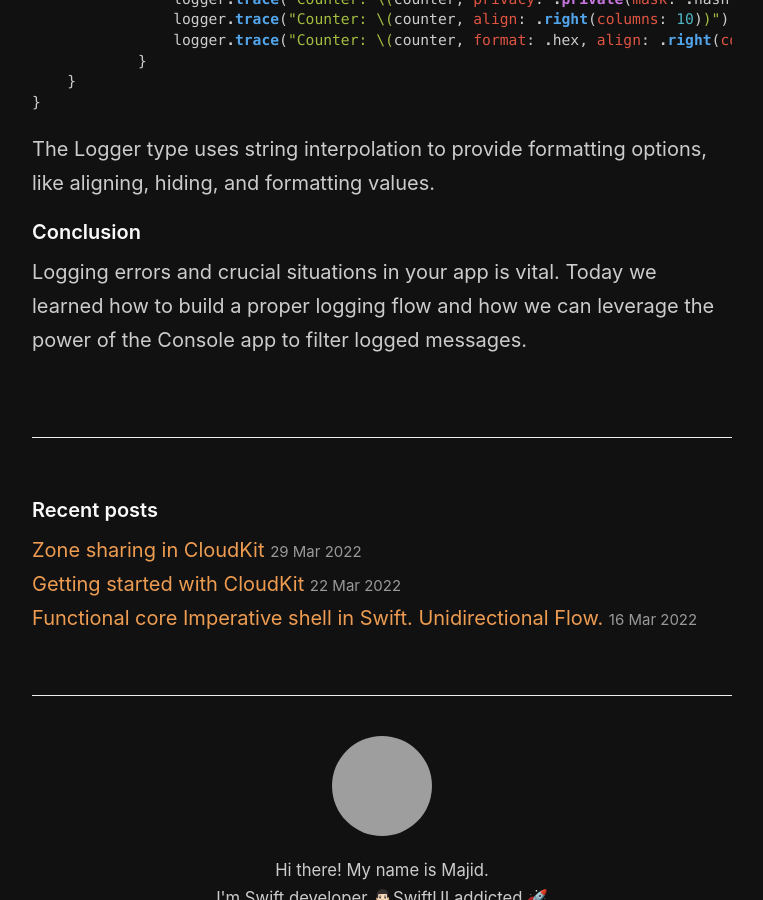
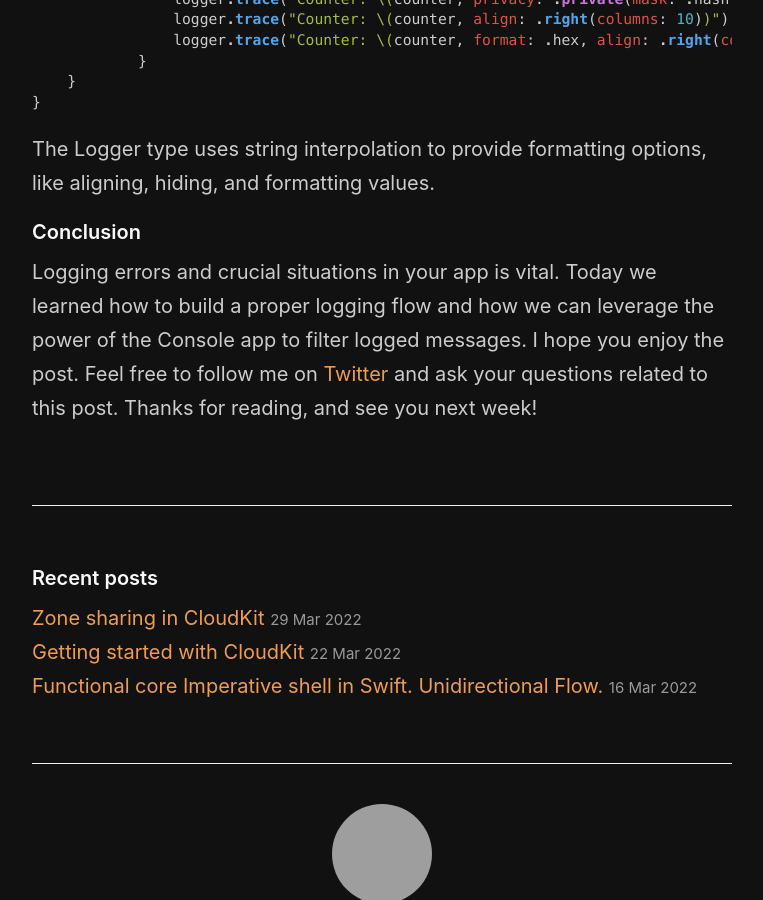
Before and after one commit to mecid/mecid.github.io, a Jekyll site: the page built from _posts/2022-04-06-logging-in-swift.md, in a window 1280 px wide and 900 px high, scrolled down 3288 px, cut to the strip 0-900 px from the top of the window. Shown: the whole strip, without its empty margins (258-1021 px from the left). Built offline with Jekyll 4.4.1, drawn with Linux system fonts in a browser that asks for light colours; grey boxes are pictures that could not be loaded.

Commit message:
conclusion added to the logging post

```diff
--- a/_posts/2022-04-06-logging-in-swift.md
+++ b/_posts/2022-04-06-logging-in-swift.md
@@ -96,4 +96,4 @@ struct ContentView: View {
 The Logger type uses string interpolation to provide formatting options, like aligning, hiding, and formatting values.
 
 #### Conclusion
-Logging errors and crucial situations in your app is vital. Today we learned how to build a proper logging flow and how we can leverage the power of the Console app to filter logged messages.
+Logging errors and crucial situations in your app is vital. Today we learned how to build a proper logging flow and how we can leverage the power of the Console app to filter logged messages. I hope you enjoy the post. Feel free to follow me on [Twitter](https://twitter.com/mecid) and ask your questions related to this post. Thanks for reading, and see you next week!
```
